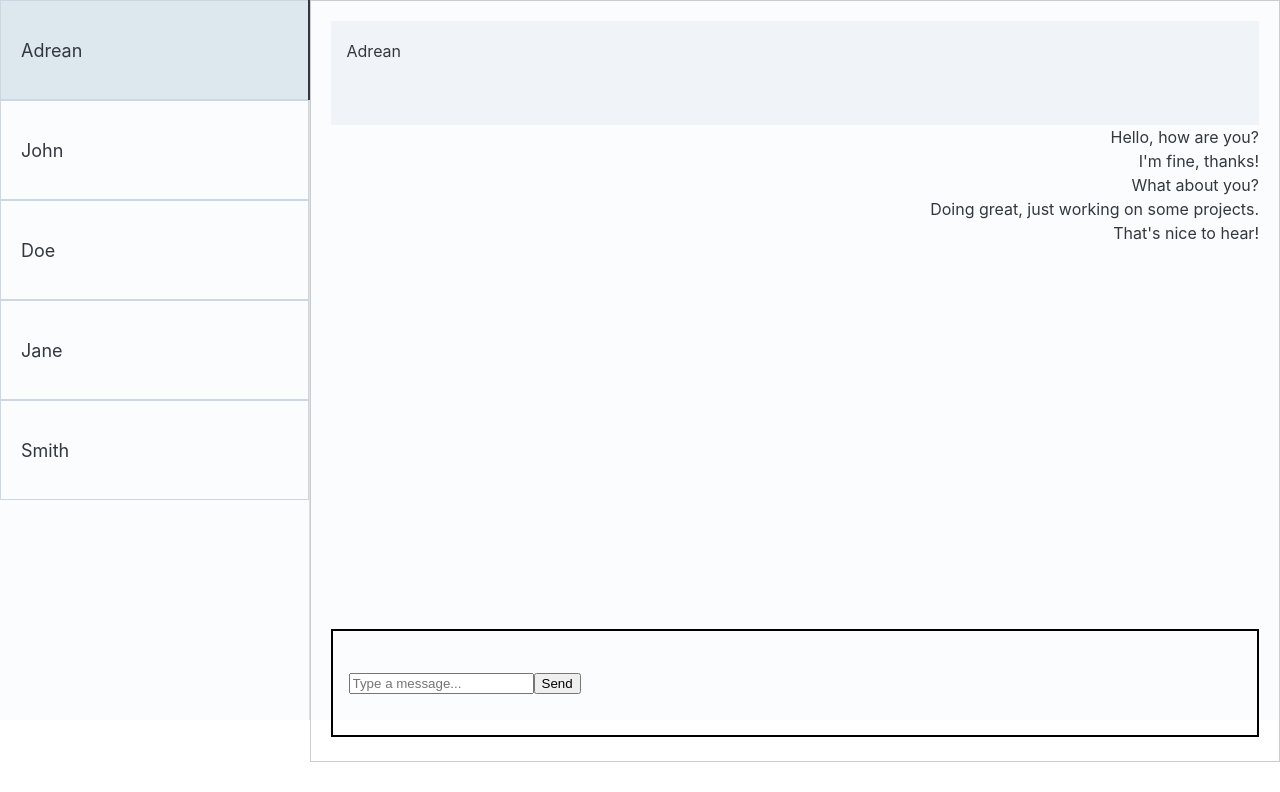
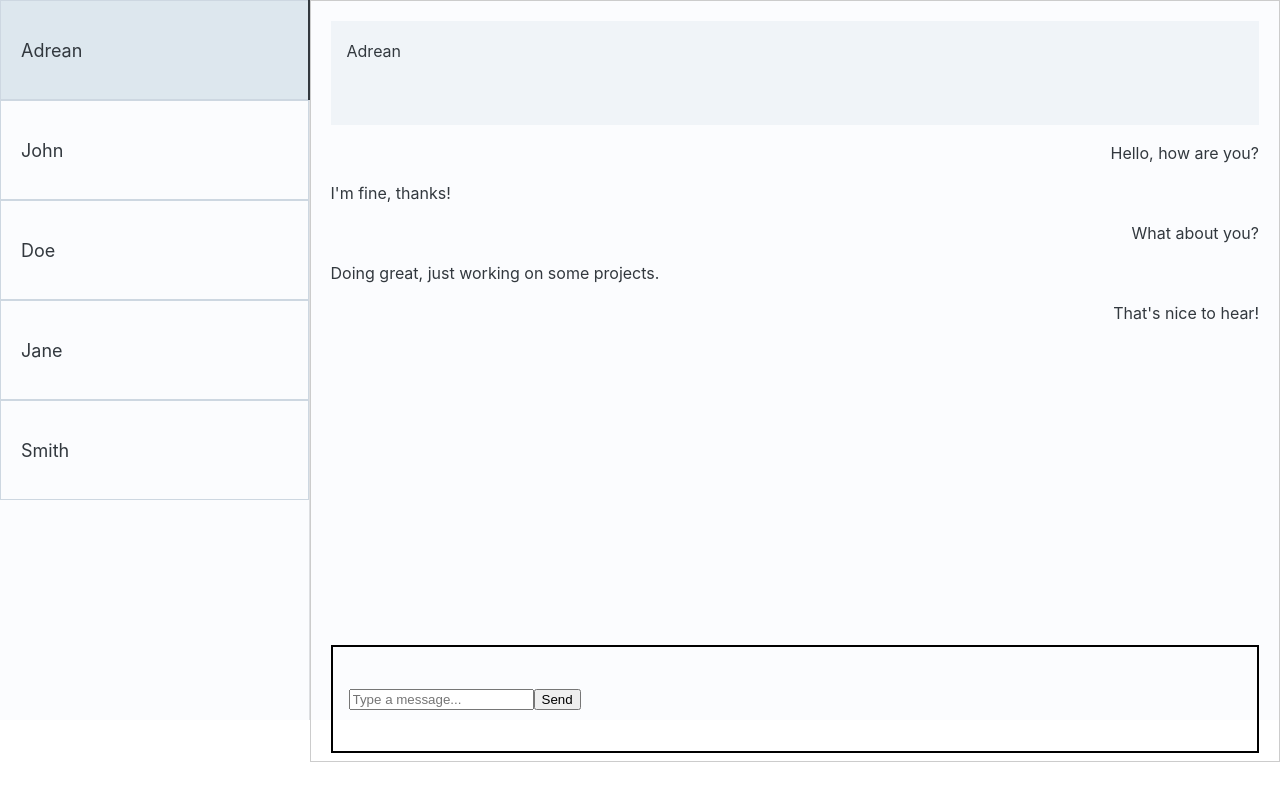
Before and after one commit to IrrationalCucumber/Chat-for-web-application-frontend, a React (Vite) app: page / in a window 1280 px wide. Shown: the top 792 px of the page. Built offline with nearby package versions, Linux system fonts and the light colour scheme.

Commit message:
Change alighnment for text

```diff
--- a/src/route/Home.tsx
+++ b/src/route/Home.tsx
@@ -57,8 +57,18 @@ export default function Home() {
               <Sheet className={`tab__message`}>
                 {/* Map through the messages for the selected user */}
                 {sampleChatMessage.map((message, j) => (
-                  <Typography key={j}>{message.text}</Typography>
-                ))}{" "}
+                  <p
+                    key={j}
+                    className={
+                      message.sender === "me"
+                        ? "tab__message-sender"
+                        : "tab__message-other"
+                    }
+                  >
+                    {/* Display the sender and message text */}
+                    {message.text}
+                  </p>
+                ))}
               </Sheet>
               <div className="tab__input-container">
                 <input
--- a/src/route/style.css
+++ b/src/route/style.css
@@ -31,10 +31,16 @@ body {
     text-align: right;
 }
 
-.tab__message__message-other{
-    height: 70%;
-    background-color: #d4cfc5;
-    color: #ffff;
+.tab__message-sender{
+    /* background-color: #25e23e;;
+    padding:  0 0 0 0.5rem;
+    color: #ffff; */
+    text-align: right;
+}
+
+.tab__message-other{
+    /* background-color: #9ba19c;;
+    color: #ffff; */
     text-align: left;
 }
 
```
